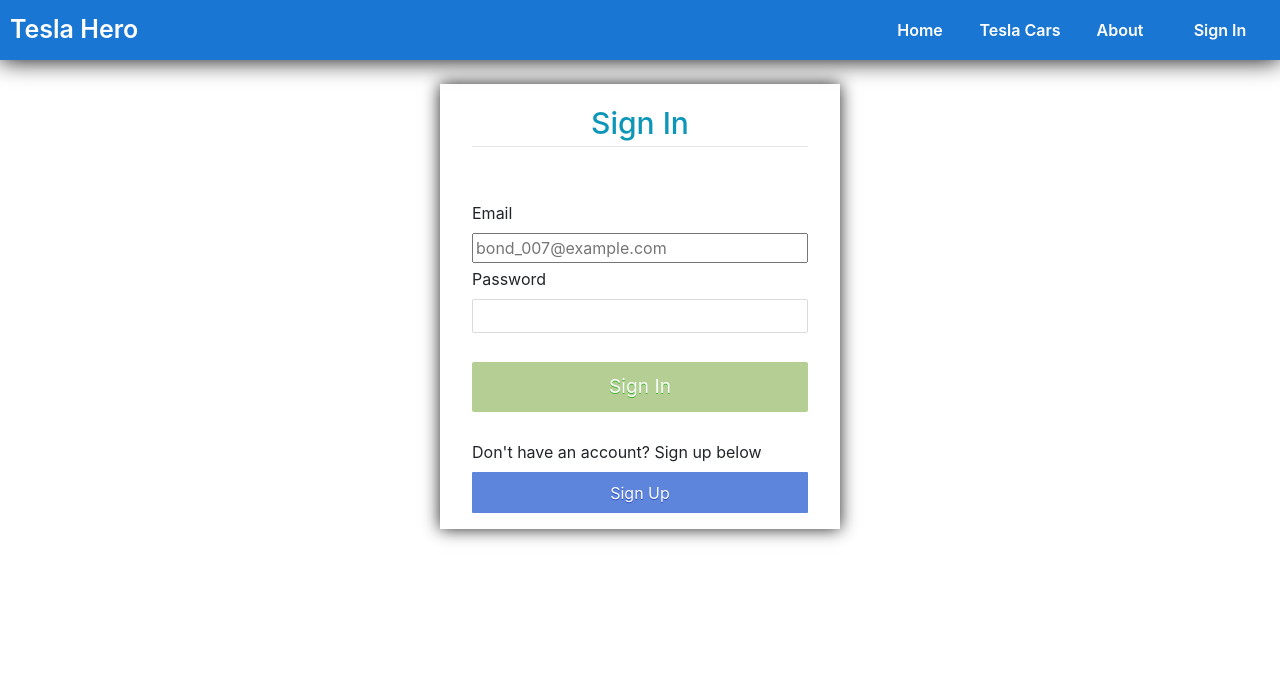
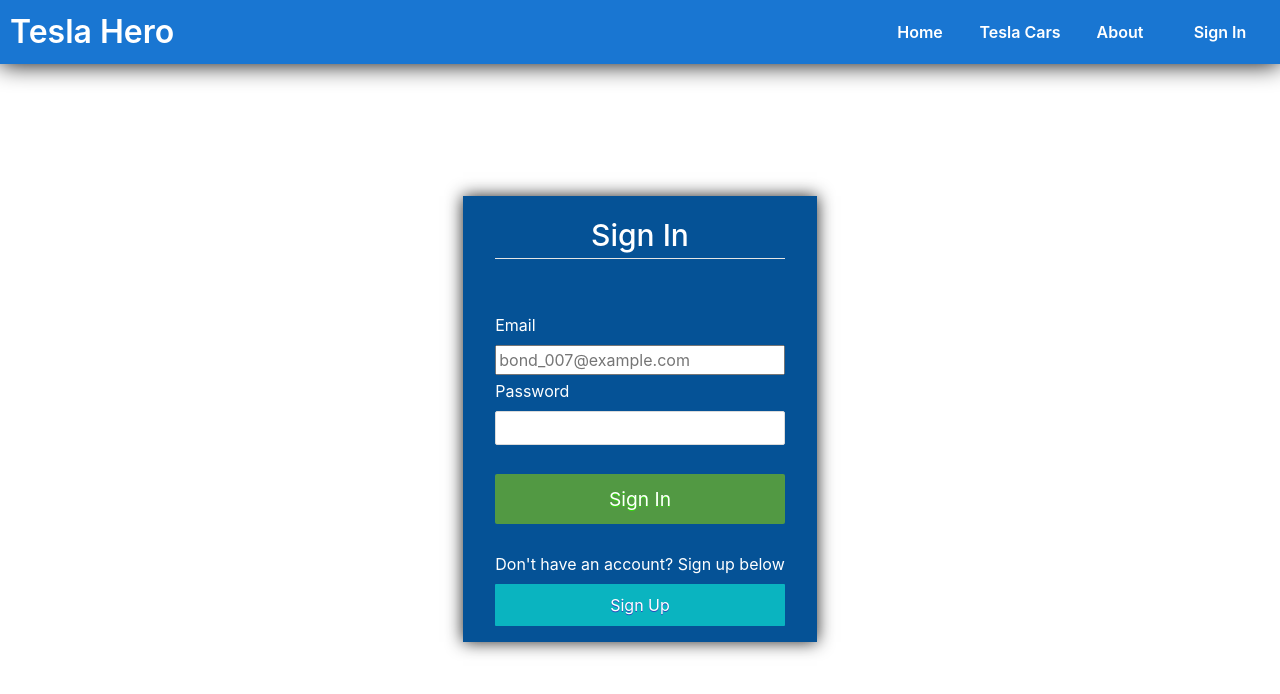
Before and after one commit to hamza783/tesla-hero, an Angular app: page /register in a window 1280 px wide. Shown: the top 694 px of the page. Built offline with nearby package versions, Linux system fonts and the light colour scheme; what primeng would draw is missing.

Commit message:
register page changes and home page

```diff
--- a/src/app/app-routing.module.ts
+++ b/src/app/app-routing.module.ts
@@ -3,8 +3,10 @@
 import {AboutComponent} from './about/about.component';
 import { CarsComponent } from './cars/cars.component';
 import { RegisterComponent } from './register/register.component';
+import {HomeComponent} from './home/home.component';
 
 const routes : Routes = [
+  {path: '', component: HomeComponent},
   {path: 'cars', component: CarsComponent},
   {path: 'about', component: AboutComponent},
   {path: 'register', component: RegisterComponent}
--- a/src/app/app.component.css
+++ b/src/app/app.component.css
@@ -2,4 +2,6 @@
     /* same as navigation menu height */
     margin-top: 60px;
     border-style: none;
+    overflow-y:scroll;
+    height:90vh;
 }
--- a/src/app/app.module.ts
+++ b/src/app/app.module.ts
@@ -11,6 +11,7 @@
 import { RegisterComponent } from './register/register.component';
 import { CarsComponent } from './cars/cars.component';
 import { NgbModule } from '@ng-bootstrap/ng-bootstrap';
+import { HomeComponent } from './home/home.component';
 
 @NgModule({
   declarations: [
@@ -18,7 +19,8 @@
     AboutComponent,
     RegisterComponent,
     NavigationMenuComponent,
-    CarsComponent
+    CarsComponent,
+    HomeComponent
   ],
   imports: [
     BrowserModule,
--- /dev/null
+++ b/src/app/home/home.component.html
@@ -0,0 +1 @@
+<p>home works!</p>
--- /dev/null
+++ b/src/app/home/home.component.ts
@@ -0,0 +1,15 @@
+import { Component, OnInit } from '@angular/core';
+
+@Component({
+  selector: 'app-home',
+  templateUrl: './home.component.html',
+  styleUrls: ['./home.component.css']
+})
+export class HomeComponent implements OnInit {
+
+  constructor() { }
+
+  ngOnInit(): void {
+  }
+
+}
--- a/src/app/navigation-menu/navigation-menu.component.css
+++ b/src/app/navigation-menu/navigation-menu.component.css
@@ -3,7 +3,7 @@
     top: 0;
     left: 0;
     right: 0;
-    height: 60px;
+    height: 8vh;
     display: flex;
     align-items: center;
     background-color: #1976d2;
@@ -19,7 +19,7 @@
 }
 
 .title {
-    font-size: 25px;
+    font-size: xx-large;
 }
 
 .nav-button {
--- a/src/app/navigation-menu/navigation-menu.component.html
+++ b/src/app/navigation-menu/navigation-menu.component.html
@@ -1,9 +1,8 @@
-<p>navigation-menu works!</p>
 <!-- Toolbar -->
 <div class="toolbar" role="banner">
     <span class="title">Tesla Hero</span>
     <div class="spacer"></div>
-    <a href="" routerLink="/cars" class="nav-button">Home</a>
+    <a href="" routerLink="/" class="nav-button">Home</a>
     <a href="" routerLink="/cars" class="nav-button">Tesla Cars</a>
     <a href="" routerLink="/about" routerLinkActive="active" class="nav-button">About</a>
     <a href="" routerLink="/register" class="nav-button">Sign In</a>
--- a/src/app/register/register.component.css
+++ b/src/app/register/register.component.css
@@ -1,15 +1,25 @@
 
 
 body {
-    background: #384047;
   font-family: sans-serif;
-    font-size: 10px
+  font-size: 10px;
+  margin-top: 10px;;
+  height: 100%;
 }
+.parent {
+  height: 100%;
+  display: flex;
+  align-items: center;
+  justify-content: center;
+}
+
 form {
-    background: #fff;
+  background-color: #055296;
+  color:white;
   padding: 1em 2em 1em;
+  margin-top: 30px;
   max-width: 400px;
-    margin: 50px auto 0;
+  /* margin: 50px auto 0; */
   box-shadow: 0 0 1em #222;
   margin-bottom: 2em;
 }
@@ -18,7 +28,6 @@
   padding:5px;
   text-align:center;
   font-size:30px;
-    color:#0e96b8;
   border-bottom:solid 1px #e5e5e5;
 }
 form p {
@@ -54,7 +63,7 @@
   color: #666;
 }
 form input[type="submit"] {
-    background: rgba(148,186,101,0.7);
+  background: rgba(116, 184, 32, 0.7);
   box-shadow: 0 3px 0 0 darken(rgba(148,186,101,0.7), 10%);
   border-radius: 2px;
   border: none;
@@ -66,14 +75,14 @@
   margin: 1.5em 0 0;
   outline: none;
   padding: .8em 0;
-    text-shadow: 0 1px #3eb329;
+  text-shadow: 0 1px #34dd0a;
 }
 form input[type="submit"]:hover {
-    background: rgba(148,175,101,1);
+  background: rgb(112, 187, 21);
   text-shadow:0 1px 3px darken(rgba(148,186,101,0.7), 30%);
 }
 form input[type="button"] {
-    background: rgba(25, 82, 204, 0.7);
+  background: rgb(10, 180, 192);
   box-shadow: 0 3px 0 0 darken(rgba(39, 84, 180, 0.7), 10%);
   border-radius: 1px;
   border: none;
@@ -87,7 +96,7 @@
   text-shadow: 0 1px #284abd;
 }
 form input[type="button"]:hover {
-    background: rgb(14, 104, 177);
+  background: rgb(12, 224, 240);
   text-shadow:0 1px 3px darken(rgba(20, 46, 194, 0.7), 30%);
 }
 input[type="submit"]:hover {
--- a/src/app/register/register.component.html
+++ b/src/app/register/register.component.html
@@ -1,4 +1,5 @@
-<form  *ngIf="registerPage" [formGroup]="form"  (ngSubmit)="onRegister()">
+<div class="parent">
+<form  *ngIf="registerPage" [formGroup]="form" (ngSubmit)="onRegister()">
     <h2>Register</h2>
     <p>
         <label for="firstName" required="true" class="floatLabel">First Name</label>
@@ -63,3 +64,4 @@
 <form *ngIf="errorPage">
     <label>Oppps!!! This is not good..... Something broke.</label>
 </form>
+</div>
```
Also changed, not shown: src/app/home/home.component.css (added), 1 other file (tests, documents, lock files or other folders). Lines whose indentation alone changed are shown as unchanged.
